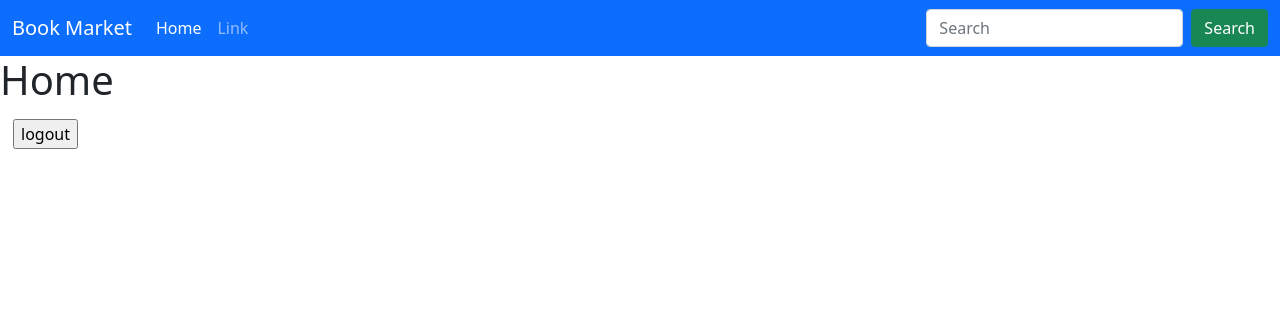
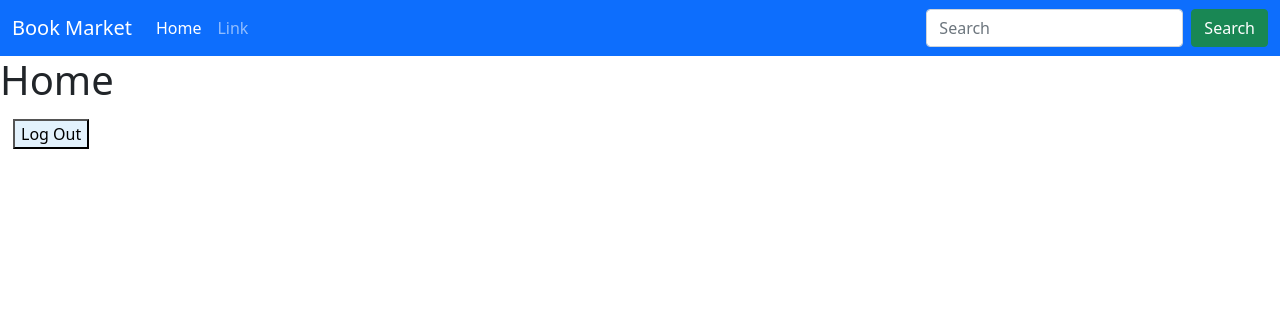
Before and after one commit to radman1007/Django-Book-Store, a Django app: page / in a window 1280 px wide. Shown: the top 316 px of the page. Run offline with Django 4.2, Linux system fonts and the light colour scheme; a user stored in the database is signed in; parts of the project's set-up code (start-up, migrations or seed data) failed here and were passed over.

Commit message:
change logout color

```diff
--- a/templates/home.html
+++ b/templates/home.html
@@ -6,7 +6,7 @@
         {% if user.is_authenticated %}
             <form class="btn" action="{% url "logout" %}" method="post">
             {% csrf_token %}
-            <input type="submit" value="logout">
+            <input style="background-color: #e3f2fd;" type="submit" value="Log Out">
             </form>
         {% else %}
             <a class="btn" style="background-color: #e3f2fd;" href="{% url 'login' %}">Log In</a>  <a class="btn" style="background-color: #e3f2fd;"href="{% url "signup" %}">Sign Up</a>
```
Also changed, not shown: db.sqlite3.
